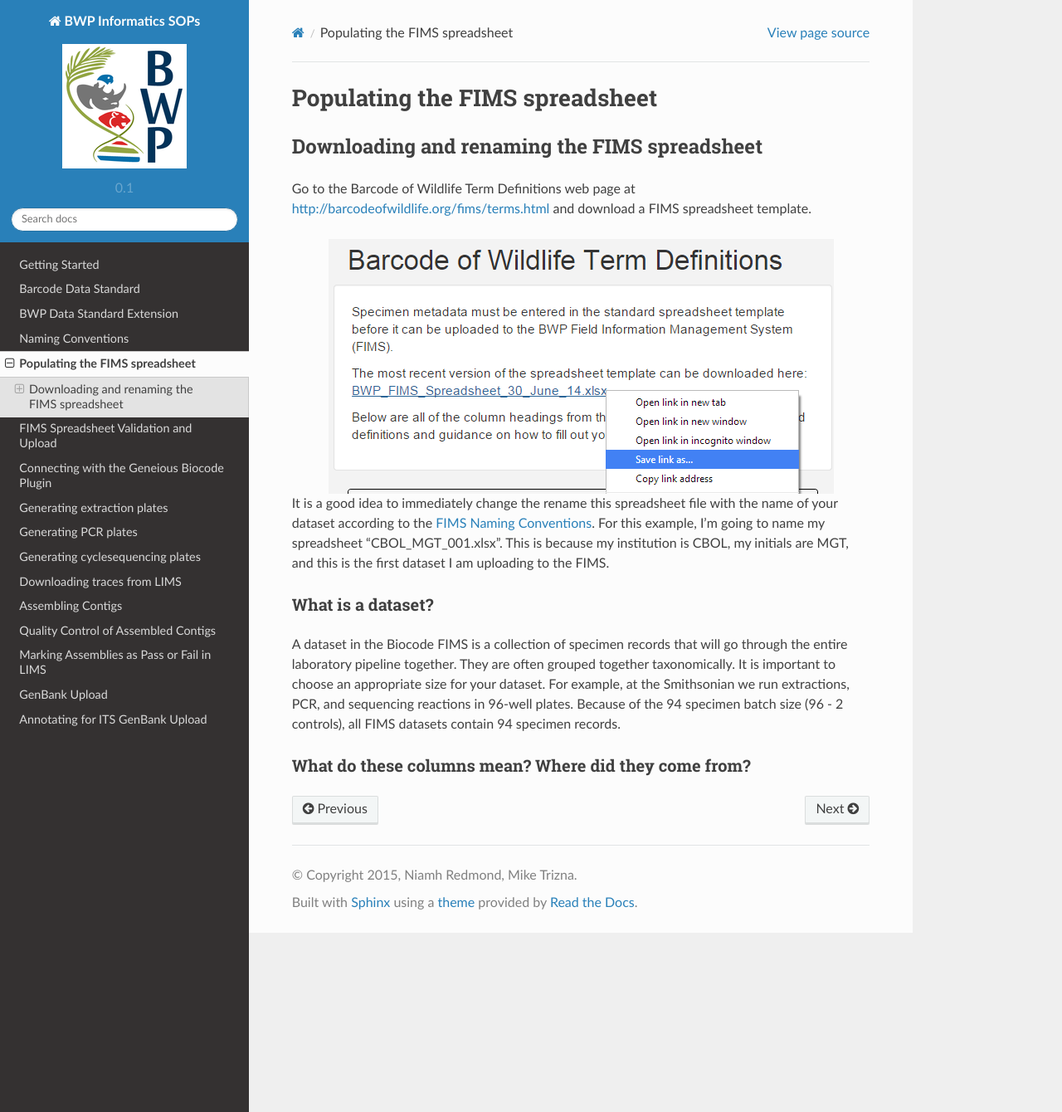
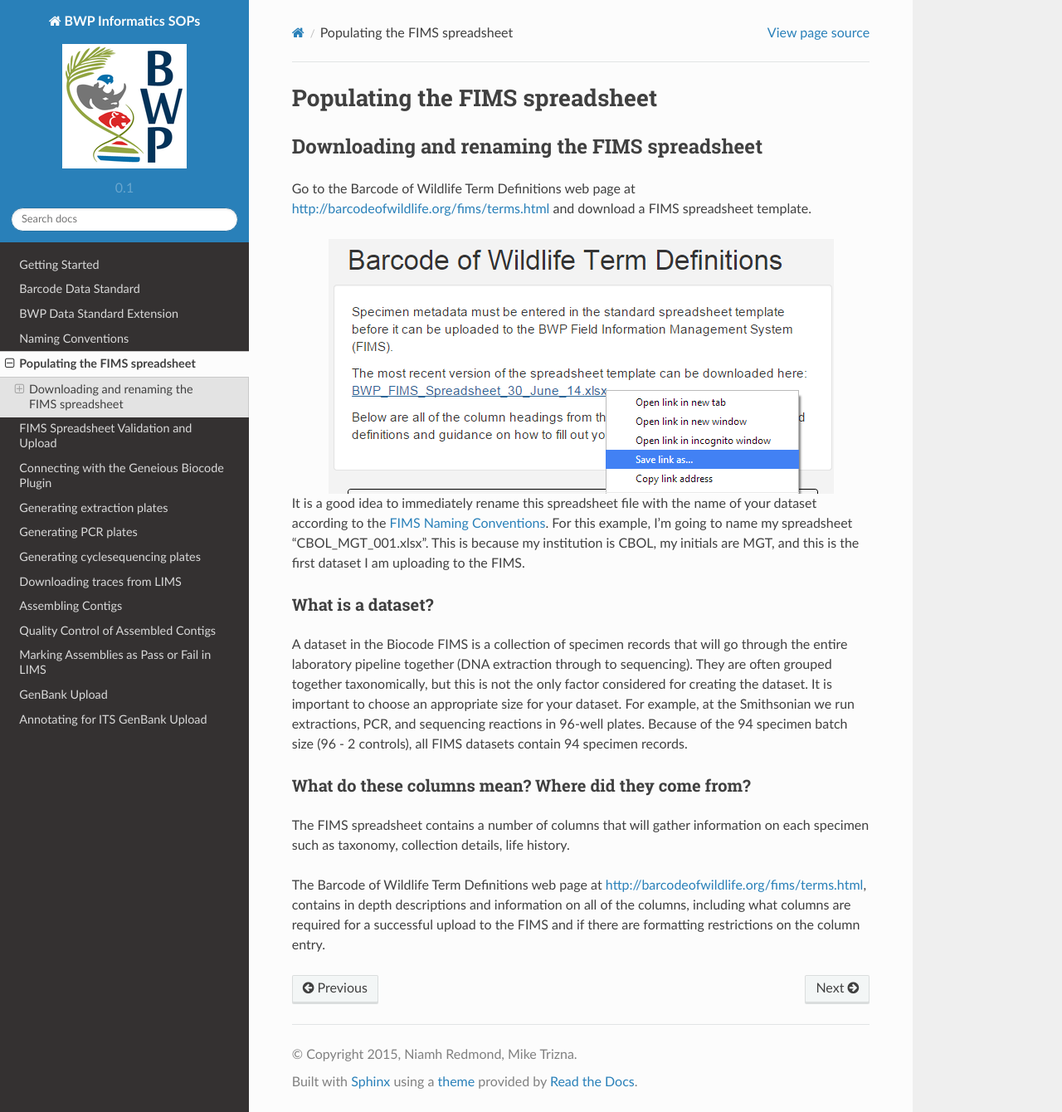
Before and after one commit to SIBarcodeNetwork/BWP-FIMS-and-LIMS, a Sphinx documentation site: the page built from Docs/fims_spreadsheet_pop.rst, in a window 1280 px wide and 1340 px high. Shown: the whole window at 83% size. Built offline with Sphinx 7.4.7 and the Read the Docs theme 2.0.0, drawn with Linux system fonts in a browser that asks for light colours.

Commit message:
Populating the FIMS spreadsheet 1

```diff
--- a/Docs/fims_spreadsheet_pop.rst
+++ b/Docs/fims_spreadsheet_pop.rst
@@ -9,12 +9,15 @@ Go to the Barcode of Wildlife Term Definitions web page at http://barcodeofwildl
 .. figure:: /images/spreadsheet_save_as.png
   :align: center
 
-It is a good idea to immediately change the rename this spreadsheet file with the name of your dataset according to the :ref:`conventions-link`. For this example, I’m going to name my spreadsheet "CBOL_MGT_001.xlsx". This is because my institution is CBOL, my initials are MGT, and this is the first dataset I am uploading to the FIMS.
+It is a good idea to immediately rename this spreadsheet file with the name of your dataset according to the :ref:`conventions-link`. For this example, I’m going to name my spreadsheet "CBOL_MGT_001.xlsx". This is because my institution is CBOL, my initials are MGT, and this is the first dataset I am uploading to the FIMS.
 
 What is a dataset?
 ~~~~~~~~~~~~~~~~~~
 
-A dataset in the Biocode FIMS is a collection of specimen records that will go through the entire laboratory pipeline together. They are often grouped together taxonomically. It is important to choose an appropriate size for your dataset. For example, at the Smithsonian we run extractions, PCR, and sequencing reactions in 96-well plates. Because of the 94 specimen batch size (96 - 2 controls), all FIMS datasets contain 94 specimen records.
+A dataset in the Biocode FIMS is a collection of specimen records that will go through the entire laboratory pipeline together (DNA extraction through to sequencing). They are often grouped together taxonomically, but this is not the only factor considered for creating the dataset. It is important to choose an appropriate size for your dataset. For example, at the Smithsonian we run extractions, PCR, and sequencing reactions in 96-well plates. Because of the 94 specimen batch size (96 - 2 controls), all FIMS datasets contain 94 specimen records.
 
 What do these columns mean? Where did they come from?
 ~~~~~~~~~~~~~~~~~~~~~~~~~~~~~~~~~~~~~~~~~~~~~~~~~~~~~
+The FIMS spreadsheet contains a number of columns that will gather information on each specimen such as taxonomy, collection details, life history.
+
+The Barcode of Wildlife Term Definitions web page at http://barcodeofwildlife.org/fims/terms.html, contains in depth descriptions and information on all of the columns, including what columns are required for a successful upload to the FIMS and if there are formatting restrictions on the column entry.
```
